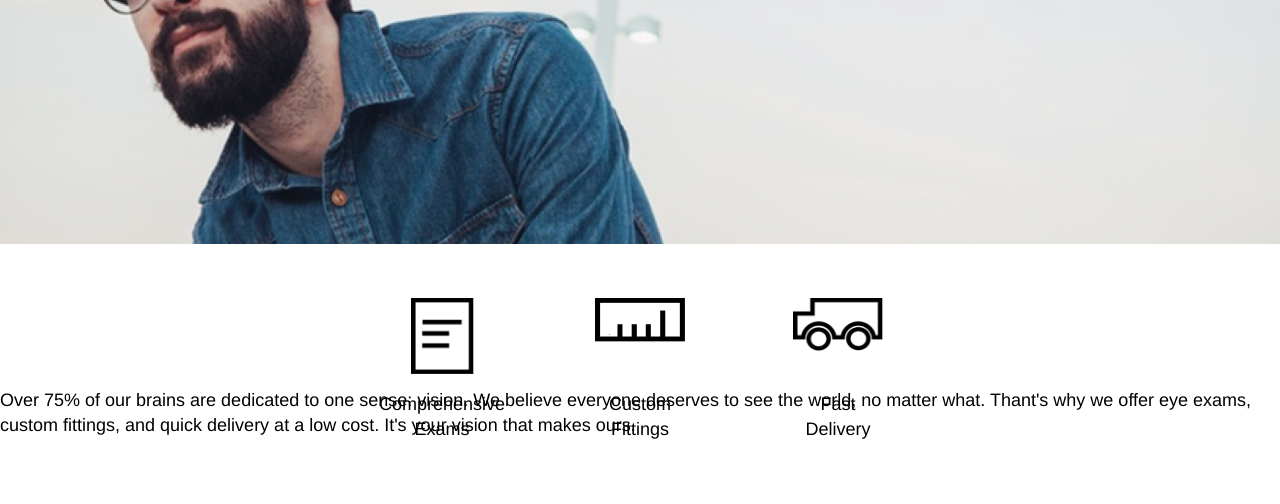
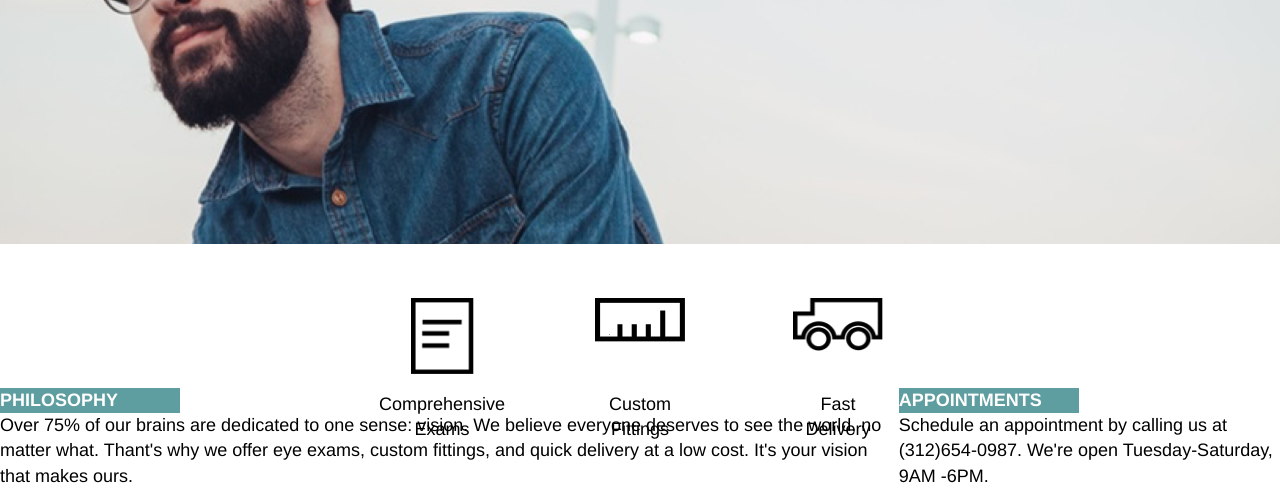
Before and after one commit to SamColl/tortoiseshell, a plain HTML site: page index.html in a window 1280 px wide. Shown: the part 296-800 px from the top of the page. Drawn offline with Linux system fonts and the light colour scheme; files that its build step writes are made by us from their sources; files whose address does not match are found by name.

Commit message:
info html and header formated.

```diff
--- a/index.html
+++ b/index.html
@@ -60,16 +60,19 @@
     </section>
     <section class="info">
       <div class="info-container">
+        <div class="info-box">
         <div class="info-header">
-
+          <h1>PHILOSOPHY</h1>
         </div>
         <p>Over 75% of our brains are dedicated to one sense: vision.  We believe everyone deserves to see the world, no matter what.  Thant's why we offer eye exams, custom fittings, and quick delivery at a low cost.  It's your vision that makes ours.</p>
+      </div>
+      <div class="info-box">
 
+        <div class="info-header">
+        <h1>APPOINTMENTS</h1>
       </div>
-      <div class="info-heading">
-
-      </div>
-
+      <p>Schedule an appointment by calling us at (312)654-0987. We're open Tuesday-Saturday, 9AM -6PM.</p>
+     </div>
     </section>
 
   </body>
--- a/resources/css/style.css
+++ b/resources/css/style.css
@@ -205,3 +205,15 @@ li {
 }
 
 /* info section */
+h1 {
+  font-size: 1rem;
+  font-weight: bold;
+  color: white;
+}
+.info-container  {
+  display: flex;
+}
+.info-header {
+  background-color: cadetblue;
+  width: 10rem;
+}
```
